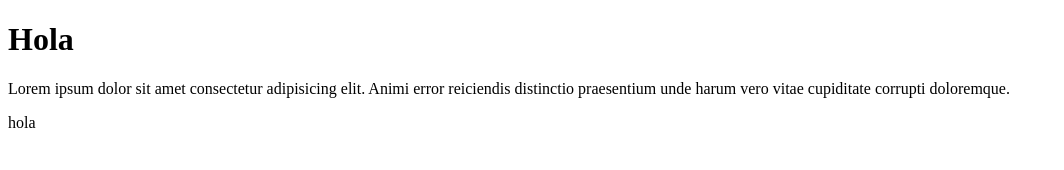
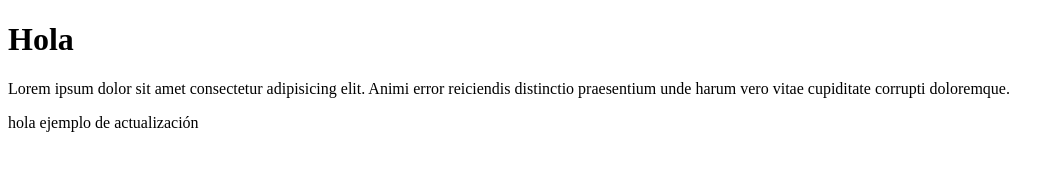
Before and after one commit to LeoJ2005/LeoLompi, a plain HTML site: page index.html in a window 1280 px wide. Shown: the whole page, without its empty margins (0-1064 px from the left). Drawn offline with Linux system fonts and the light colour scheme.

Commit message:
Update index.html

```diff
--- a/index.html
+++ b/index.html
@@ -12,6 +12,10 @@
 
 
 hola
+ejemplo de actualización
+
+
+
 
 </body>
 </html>
```
